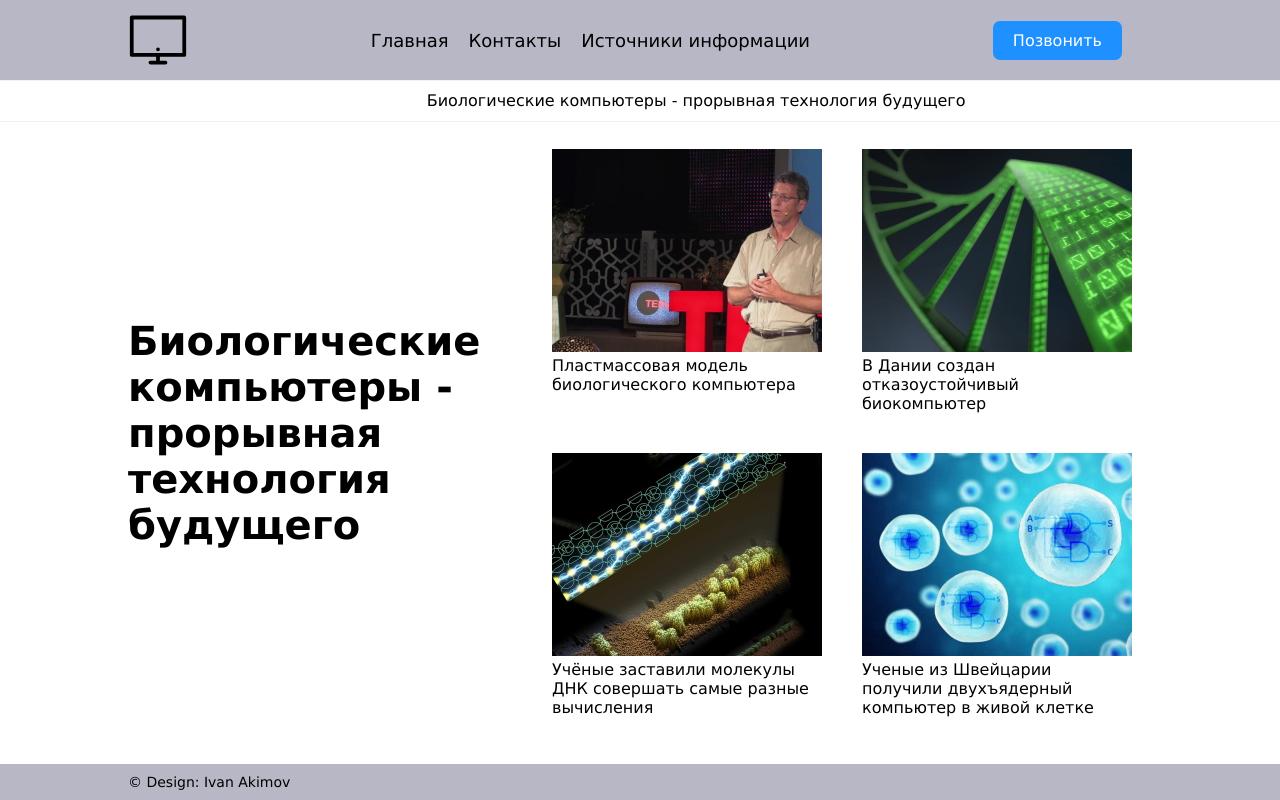
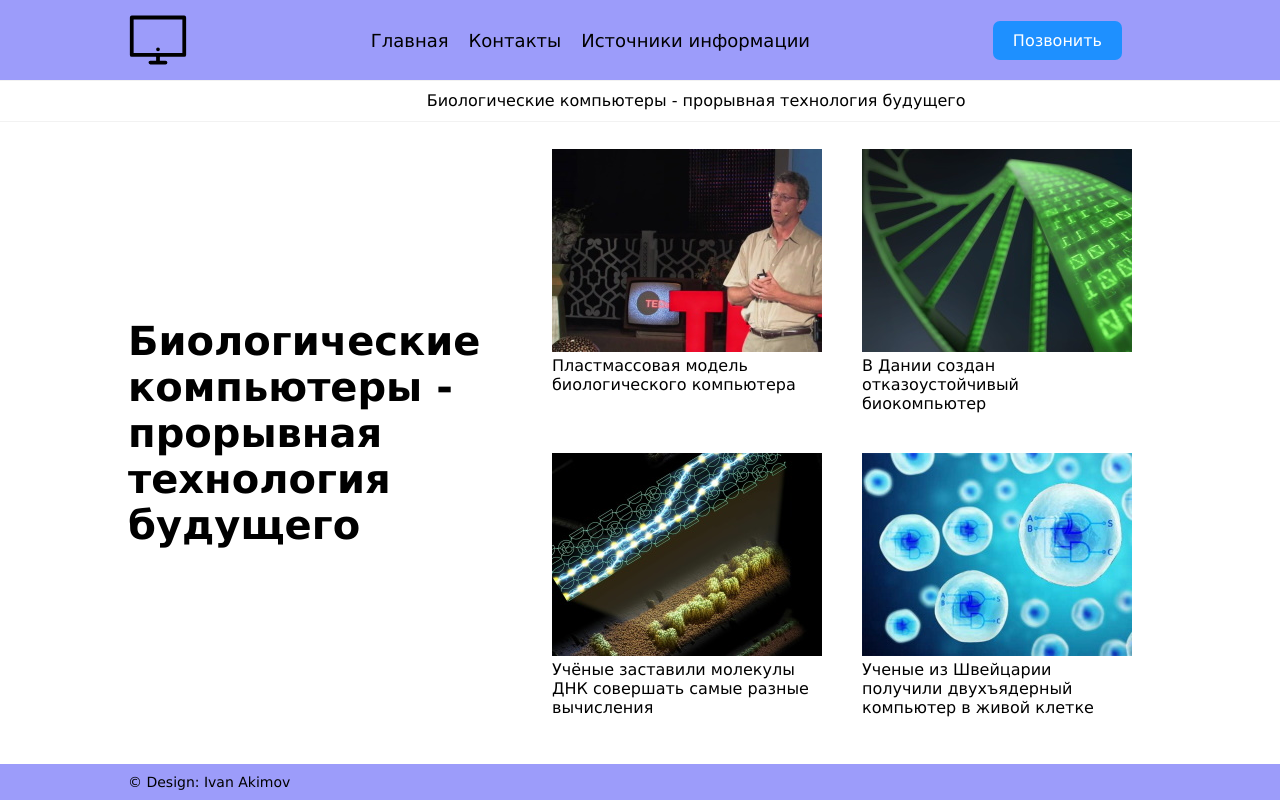
Before and after one commit to LiteratorYT/Dialog_Work, a plain HTML site: page index.html in a window 1280 px wide. Drawn offline with Linux system fonts and the light colour scheme.

Commit message:
изменили цвет

```diff
--- a/style.css
+++ b/style.css
@@ -34,7 +34,7 @@ body {
 
 .header, footer {
   padding: 10px 0;
-  background-color: rgb(183, 183, 198);
+  background-color: rgb(156, 156, 250);
 }
 
 .logo {
```
